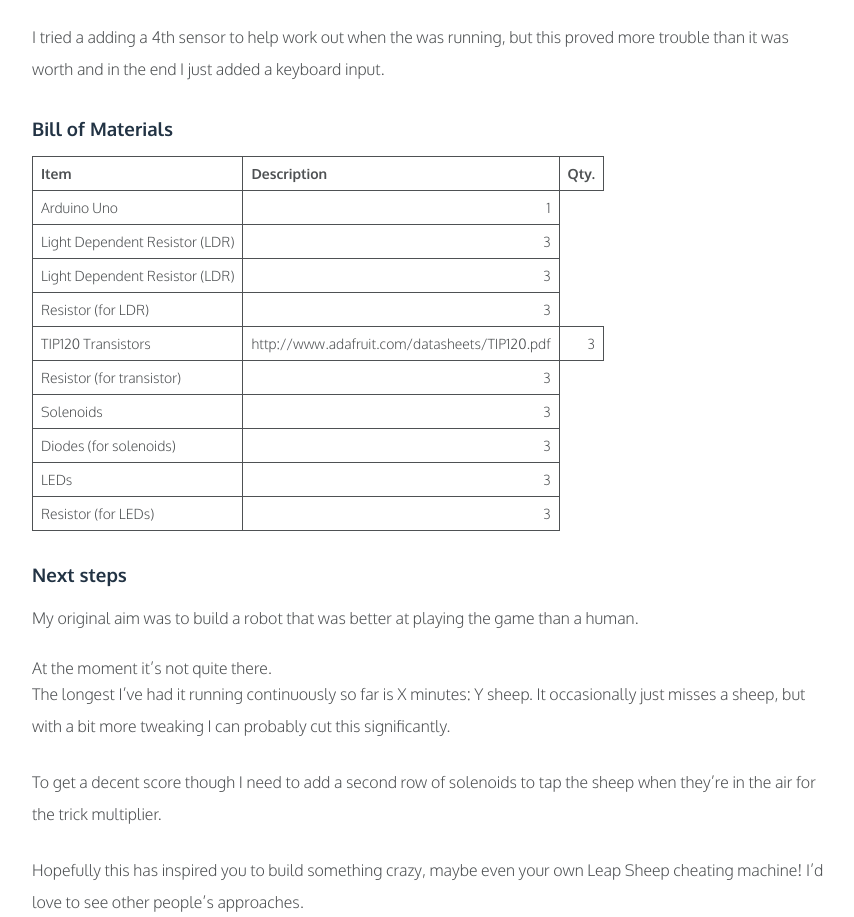
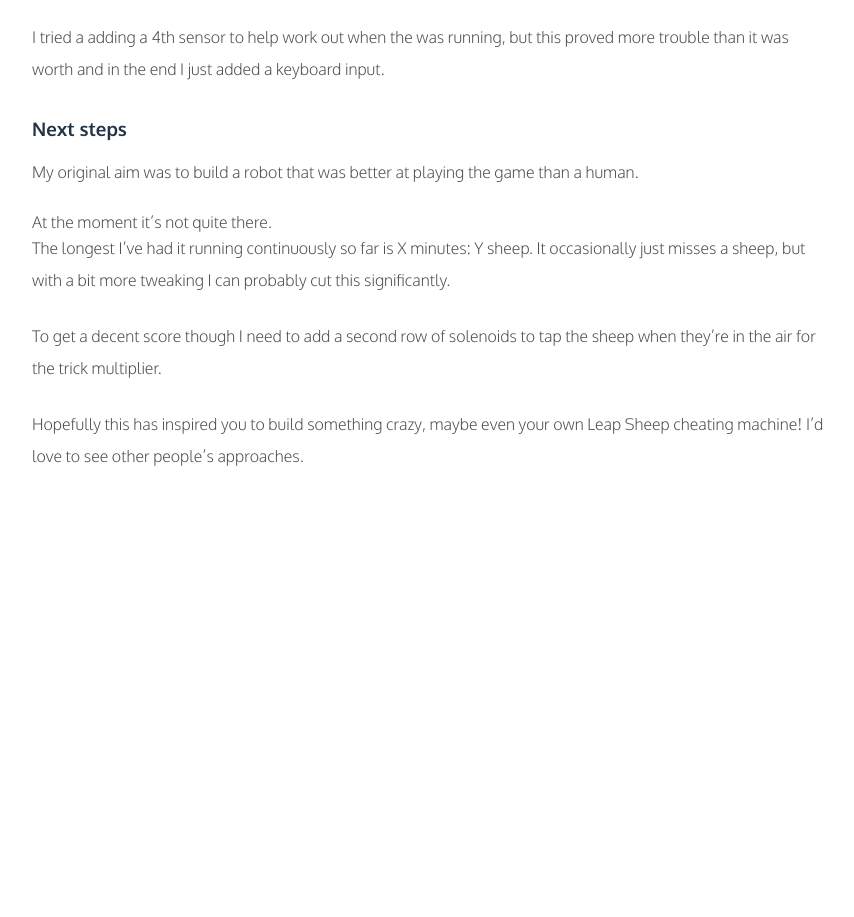
Before and after one commit to tomrandle/Shepherd, a plain HTML site: page index.html in a window 1280 px wide. Shown: the part 6004-6921 px from the top of the page, without its empty margins (208-1062 px from the left). After the commit the page ends 6564 px from the top, so only its background shows below. Drawn offline with Linux system fonts and the light colour scheme; files whose address does not match are found by name.

Commit message:
Removed parts list and added to read me

```diff
--- a/index.html
+++ b/index.html
@@ -114,7 +114,7 @@
 
             <p>In my final build I also added some LEDs to show when sheep were detected.</p>
 
-            <p>I did briefly consider modifying the design slightly to use two LDRs for each lane connected together in a <a href="http://en.wikipedia.org/wiki/Wheatstone_bridgehttp://en.wikipedia.org/wiki/Wheatstone_bridgehttp://en.wikipedia.org/wiki/Wheatstone_bridge">Wheatstone bridge</a> to make it easier to detect sheep and work out their speeds, but in the end it proved unnecessary.</p>
+            <p>I did briefly consider modifying the design slightly to use two LDRs for each lane connected together in a <a href="http://en.wikipedia.org/wiki/Wheatstone_bridge">Wheatstone bridge</a> to make it easier to detect sheep and work out their speeds, but in the end it proved unnecessary.</p>
 
             <h3>The Code</h3>
 
@@ -135,58 +135,6 @@
 
             <p>I tried a adding a 4th sensor to help work out when the was running, but this proved more trouble than it was worth and in the end I just added a keyboard input.</p>
 
-            <h3>Bill of Materials</h3>
-
-            <table class="bill-of-materials">
-                <tr>
-                    <th>Item</th>
-                    <th>Description</th>
-                    <th>Qty.</th>
-                </tr>
-                <tr>
-                    <td>Arduino Uno</td>
-                    <td class="number-column">1</td>
-                </tr>
-                <tr>
-                    <td>Light Dependent Resistor (LDR)</td>
-                    <td class="number-column">3</td>
-                </tr>
-                <tr>
-                    <td>Light Dependent Resistor (LDR)</td>
-                    <td class="number-column">3</td>
-                </tr>
-                 <tr>
-                    <td>Resistor (for LDR)</td>
-                    <td class="number-column">3</td>
-                </tr>
-                <tr>
-                    <td>TIP120 Transistors</td>
-                    <td>http://www.adafruit.com/datasheets/TIP120.pdf</td>
-                    <td class="number-column">3</td>
-                </tr>
-                <tr>
-                    <td>Resistor (for transistor)</td>
-                    <td class="number-column">3</td>
-                </tr>
-               <tr>
-                    <td>Solenoids</td>
-                    <td class="number-column">3</td>
-                </tr>
-                 <tr>
-                    <td>Diodes (for solenoids)</td>
-                    <td class="number-column">3</td>
-                </tr>
-                <tr>
-                    <td>LEDs</td>
-                    <td class="number-column">3</td>
-                </tr>
-                <tr>
-                    <td>Resistor (for LEDs)</td>
-                    <td class="number-column">3</td>
-                </tr>
-
-            </table>
-
             <h3>Next steps</h3>
 
             <p>My original aim was to build a robot that was better at playing the game than a human.</p>At the moment it’s not quite there.
```
Also changed, not shown: 1 other file.
